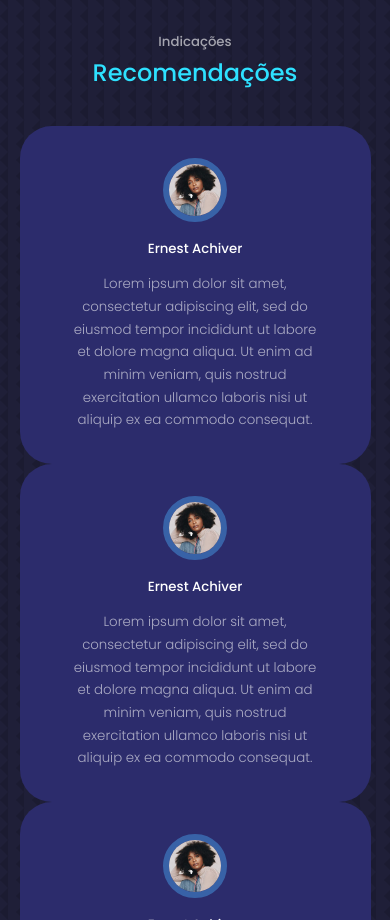
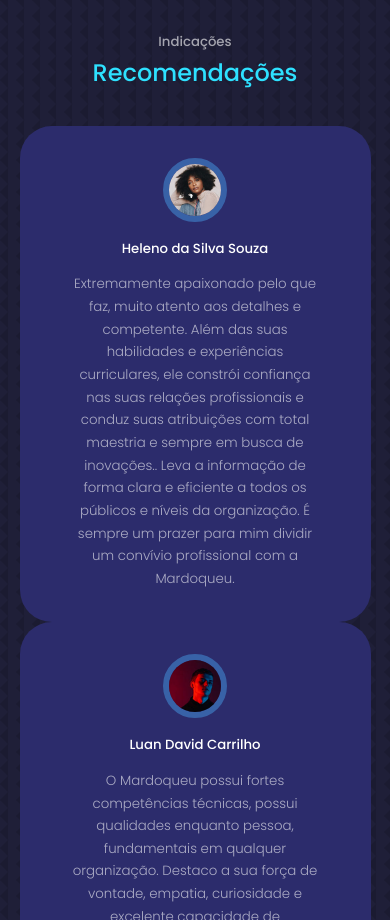
Before and after one commit to LucBecker/react-portfolio-website, a React (Create React App) app: page / in a window 390 px wide. Shown: the part 11080-12000 px from the top of the page. Built offline with nearby package versions, Linux system fonts and the light colour scheme.

Commit message:
Testimonials Component Responsive Design

```diff
--- a/src/components/testimonials/Testimonials.jsx
+++ b/src/components/testimonials/Testimonials.jsx
@@ -1,9 +1,34 @@
 import React from 'react'
 import './testimonials.css'
 import AVTR1 from '../../assets/avatar1.jpg'
-import AVTR2 from '../../assets/avatar1.jpg'
-import AVTR3 from '../../assets/avatar1.jpg'
-import AVTR4 from '../../assets/avatar1.jpg'
+import AVTR2 from '../../assets/avatar2.jpg'
+import AVTR3 from '../../assets/avatar3.jpg'
+import AVTR4 from '../../assets/avatar4.jpg'
+
+const data = [
+
+  {
+  avatar: AVTR1,
+  name: 'Heleno da Silva Souza',
+  review: 'Extremamente apaixonado pelo que faz, muito atento aos detalhes e competente. Além das suas habilidades e experiências curriculares, ele constrói confiança nas suas relações profissionais e conduz suas atribuições com total maestria e sempre em busca de inovações.. Leva a informação de forma clara e eficiente a todos os públicos e níveis da organização. É sempre um prazer para mim dividir um convívio profissional com a Mardoqueu.'
+  },
+  {
+    avatar: AVTR2,
+    name: 'Luan David Carrilho',
+    review: 'O Mardoqueu possui fortes competências técnicas, possui qualidades enquanto pessoa, fundamentais em qualquer organização. Destaco a sua força de vontade, empatia, curiosidade e excelente capacidade de comunicação. Estudamos juntos e trabalhamos juntos em alguns projetos de softwares durante 5 anos e considero que ele tem todas as condições para evoluir rapidamente na sua carreira, recomendo-o vivamente para todas as funções que possam exigir skills técnicos na área de IT, perfil de liderança, resiliência e cultura de organização.'
+  },
+  {
+    avatar: AVTR3,
+    name: 'Kenny Wilker',
+    review: 'Extremamente apaixonado pelo que faz, muito atento aos detalhes e competente. Além das suas habilidades e experiências curriculares, ele constrói confiança nas suas relações profissionais e conduz suas atribuições com total maestria e sempre em busca de inovações.. Leva a informação de forma clara e eficiente a todos os públicos e níveis da organização. É sempre um prazer para mim dividir um convívio profissional com a Mardoqueu.'
+  },
+  {
+    avatar: AVTR4,
+    name: 'Danrley Santos',
+    review: 'Mardoqueu possui fortes habilidades em programação, lógica de programação e desenvolvimento de aplicações utilizando melhores práticas do mercado. Possui experiência em sala de aula e aptidão em resolver problemas.'
+  }
+
+]
 
 const Testimonials = () => {
   return (
@@ -12,45 +37,19 @@ const Testimonials = () => {
       <h2>Recomendações</h2>
 
       <div className='container testimonials__container'>
-          <article className='testimonial'>
+          {
+            data.map(({avatar, name, review}, index) => {
+              return (
+          <article key={index} className='testimonial'>
             <div className='client__avatar'>
-            <img src={AVTR1} alt='avatar'/>
+            <img src={avatar} alt={name}/>
             </div>
-            <h5 className='client__name'>Ernest Achiver</h5>
-            <small className='client__review'>
-                Lorem ipsum dolor sit amet, consectetur adipiscing elit, sed do eiusmod tempor incididunt ut labore et dolore magna aliqua. Ut enim ad minim veniam, quis nostrud exercitation ullamco laboris nisi ut aliquip ex ea commodo consequat.
-            </small>
-          </article>
+            <h5 className='client__name'>{name}</h5>
+            <small className='client__review'>{review}</small>
+          </article>)
+            })
+          }
 
-          <article className='testimonial'>
-            <div className='client__avatar'>
-            <img src={AVTR1} alt='avatar'/>
-            </div>
-            <h5 className='client__name'>Ernest Achiver</h5>
-            <small className='client__review'>
-                Lorem ipsum dolor sit amet, consectetur adipiscing elit, sed do eiusmod tempor incididunt ut labore et dolore magna aliqua. Ut enim ad minim veniam, quis nostrud exercitation ullamco laboris nisi ut aliquip ex ea commodo consequat.
-            </small>
-          </article>
-
-          <article className='testimonial'>
-            <div className='client__avatar'>
-            <img src={AVTR1} alt='avatar'/>
-            </div>
-            <h5 className='client__name'>Ernest Achiver</h5>
-            <small className='client__review'>
-                Lorem ipsum dolor sit amet, consectetur adipiscing elit, sed do eiusmod tempor incididunt ut labore et dolore magna aliqua. Ut enim ad minim veniam, quis nostrud exercitation ullamco laboris nisi ut aliquip ex ea commodo consequat.
-            </small>
-          </article>
-
-          <article className='testimonial'>
-            <div className='client__avatar'>
-            <img src={AVTR1} alt='avatar'/>
-            </div>
-            <h5 className='client__name'>Ernest Achiver</h5>
-            <small className='client__review'>
-                Lorem ipsum dolor sit amet, consectetur adipiscing elit, sed do eiusmod tempor incididunt ut labore et dolore magna aliqua. Ut enim ad minim veniam, quis nostrud exercitation ullamco laboris nisi ut aliquip ex ea commodo consequat.
-            </small>
-          </article>
       </div>
 
 
```
